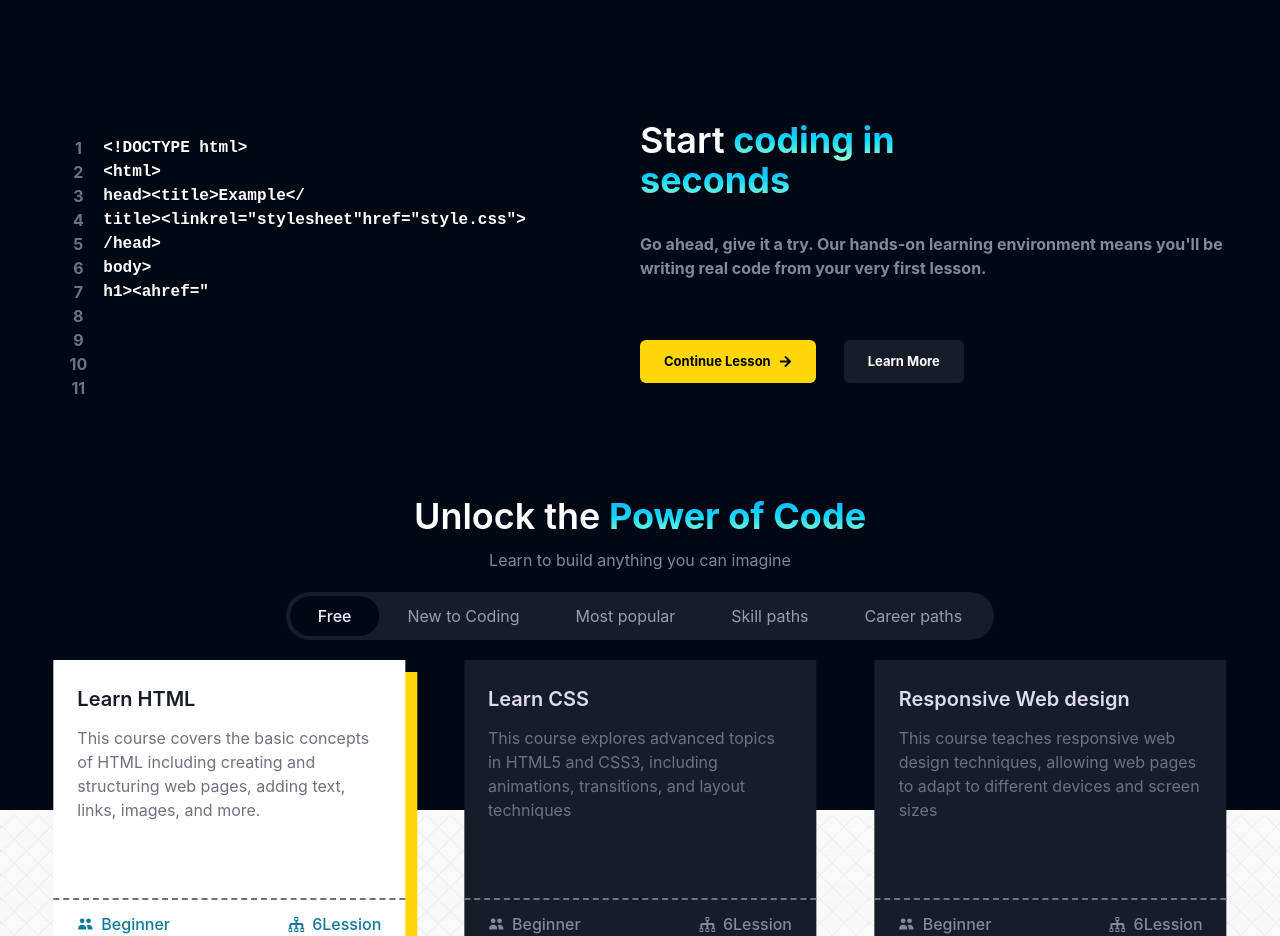
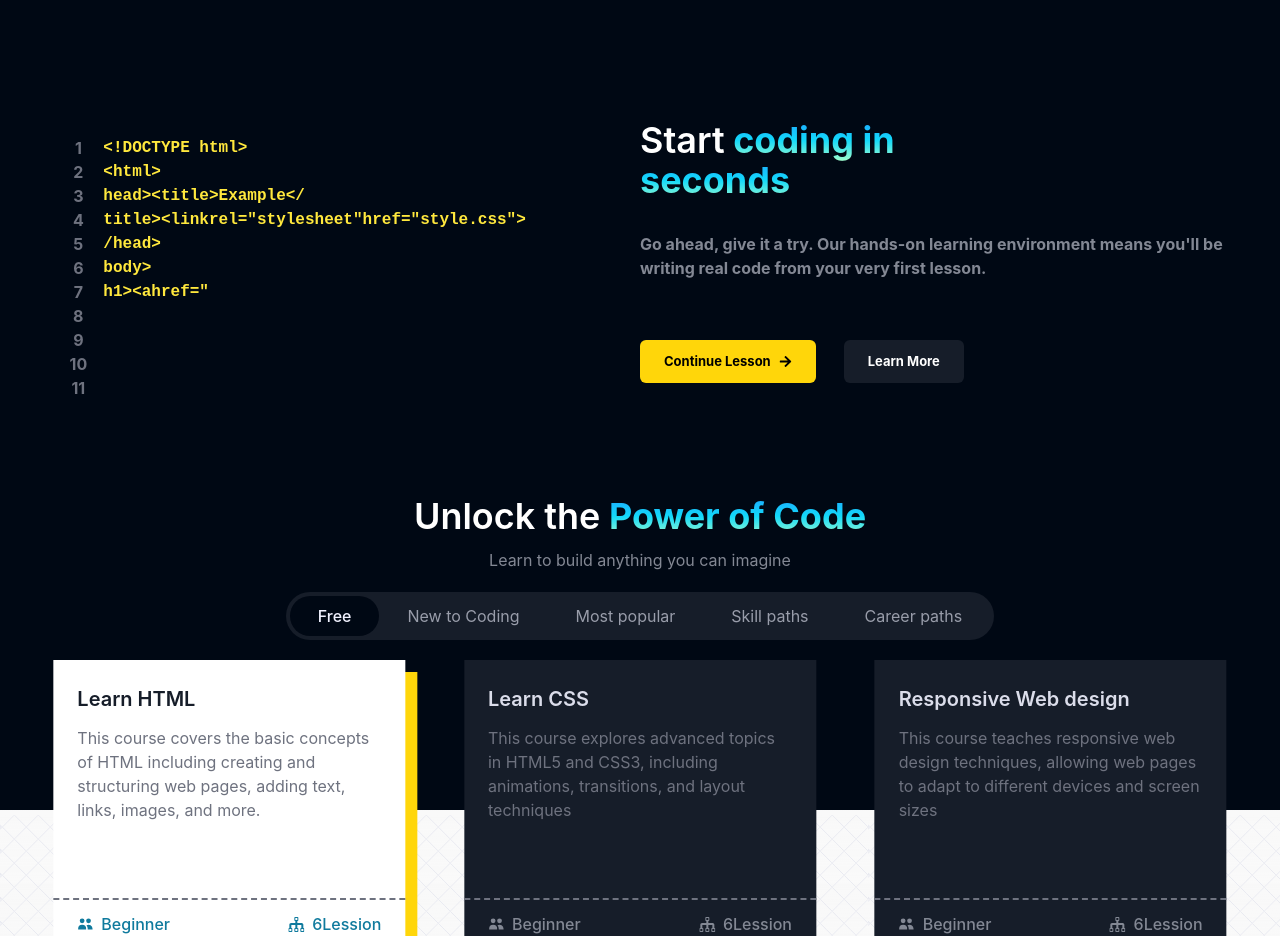
Before and after one commit to vishavjeetsinghrathore/edtechproject, a React (Create React App) app: page / in a window 1280 px wide. Shown: the part 1000-1936 px from the top of the page. Built offline with nearby package versions, Linux system fonts and the light colour scheme; no server answers.

Commit message:
doc updated

```diff
--- a/src/pages/Home.js
+++ b/src/pages/Home.js
@@ -116,7 +116,7 @@ const Home = () => {
               linkto: "/login",
               active: false,
             }}
-            codeColor={"text-white"}
+            codeColor={"text-yellow-25"}
             codeblock={`<!DOCTYPE html>\n<html>\nhead><title>Example</\ntitle><linkrel="stylesheet"href="style.css">\n/head>\nbody>\nh1><ahref="/">Header</a>\n/h1>\nnav><ahref="one/">One</a><ahref="two/">Two</\na><ahref="three/">Three</a>\n/nav>`}
             backgroundGradient={<div className="codeblock2 absolute"></div>}
           />
```
